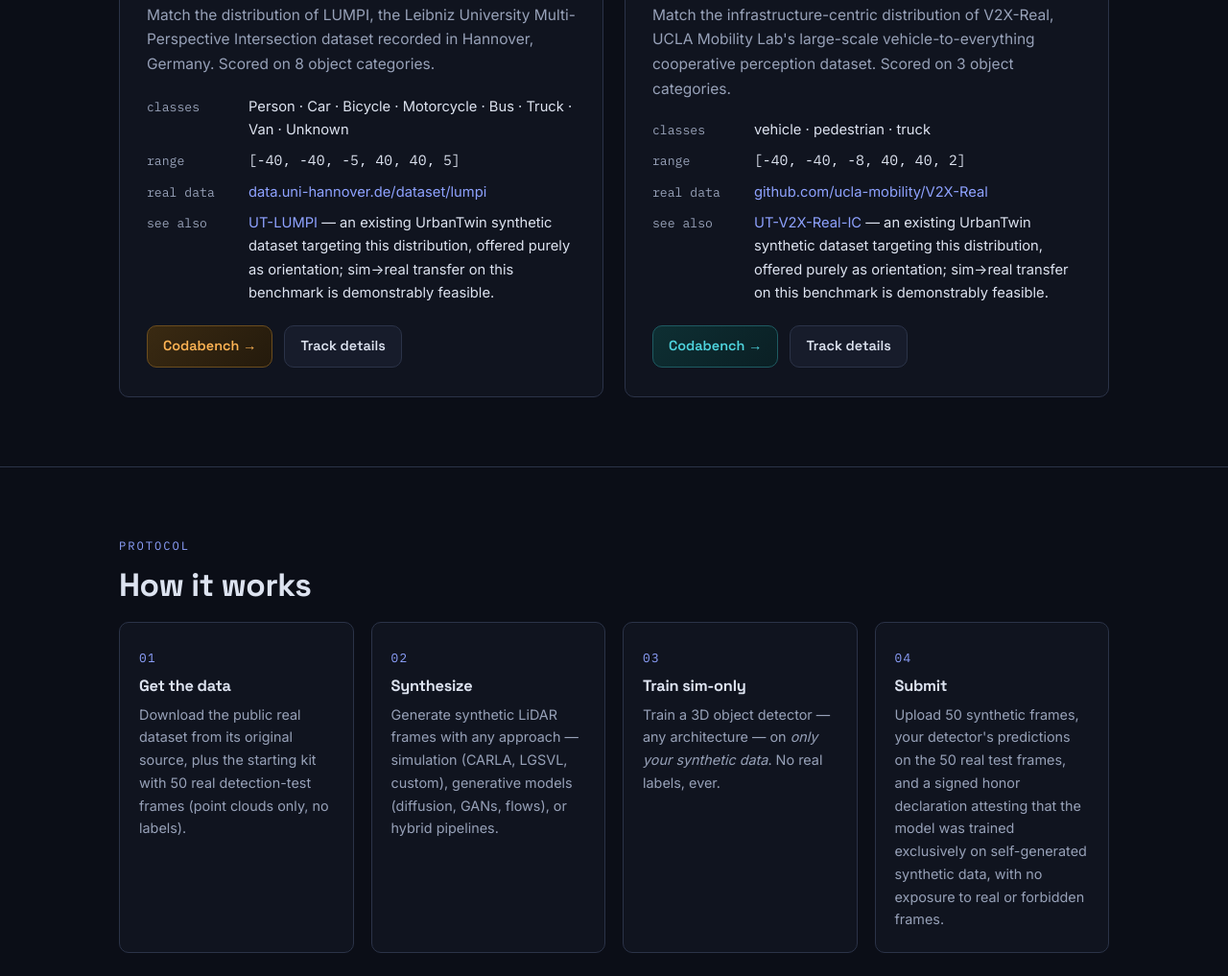
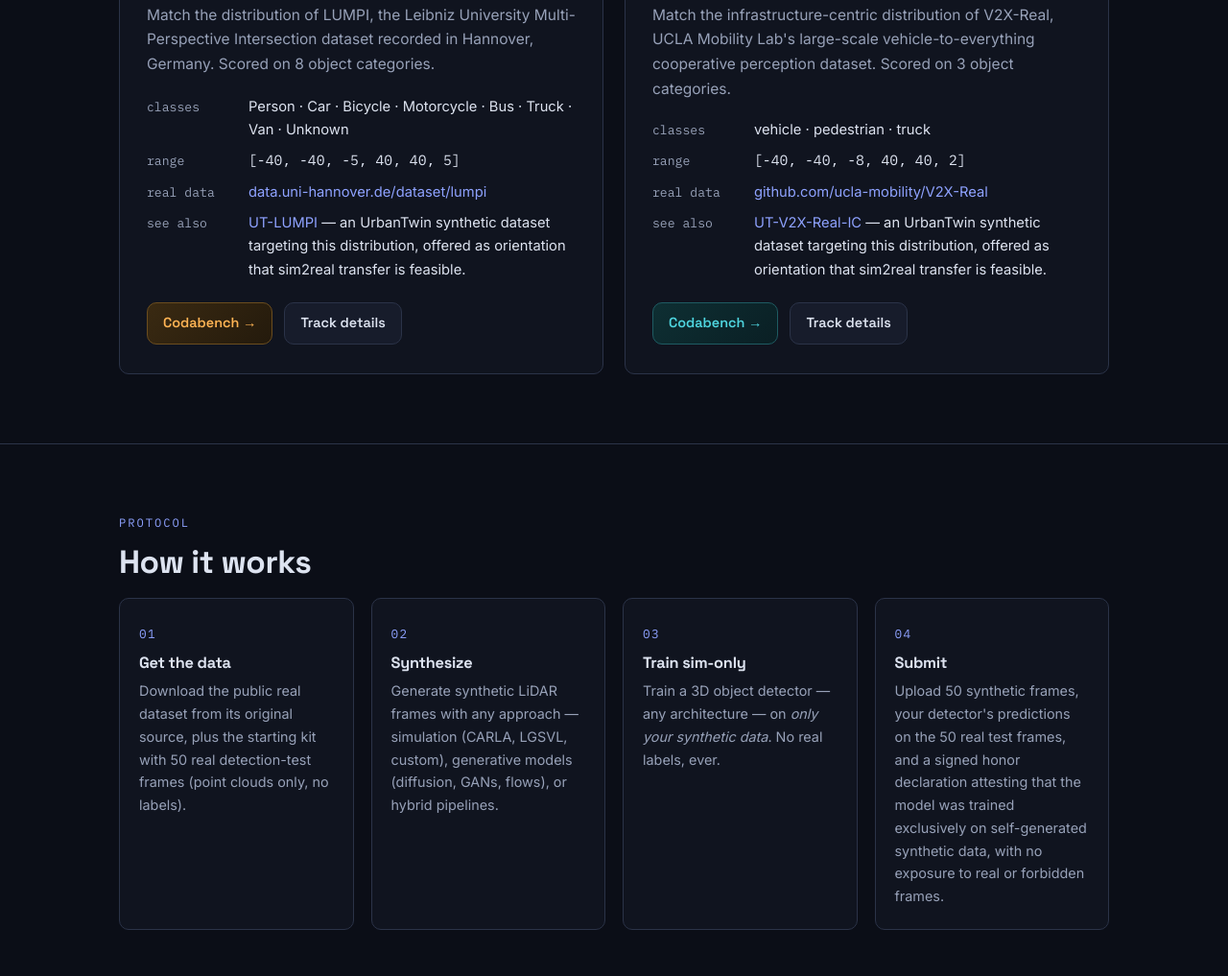
Before and after one commit to m-shahbaz-kharal/urbantwin-sim2real-challenge, a plain HTML site: page index.html in a window 1280 px wide. Shown: the part 1365-2382 px from the top of the page at 96% size. Drawn offline with Linux system fonts and the light colour scheme; animation ran at ten frames a second.

Commit message:
Tighten see-also wording on track cards

```diff
--- a/index.html
+++ b/index.html
@@ -77,7 +77,7 @@
           <div><span class="mk">classes</span><span>Person · Car · Bicycle · Motorcycle · Bus · Truck · Van · Unknown</span></div>
           <div><span class="mk">range</span><span class="mono">[-40, -40, -5, 40, 40, 5]</span></div>
           <div><span class="mk">real data</span><span><a href="https://data.uni-hannover.de/dataset/lumpi">data.uni-hannover.de/dataset/lumpi</a></span></div>
-          <div><span class="mk">see also</span><span><a href="https://doi.org/10.7910/DVN/D9SSWD">UT-LUMPI</a> — an existing UrbanTwin synthetic dataset targeting this distribution, offered purely as orientation; sim→real transfer on this benchmark is demonstrably feasible.</span></div>
+          <div><span class="mk">see also</span><span><a href="https://doi.org/10.7910/DVN/D9SSWD">UT-LUMPI</a> — an UrbanTwin synthetic dataset targeting this distribution, offered as orientation that sim2real transfer is feasible.</span></div>
         </div>
         <div class="track-actions">
           <a class="btn btn-sm btn-lumpi" href="https://www.codabench.org/competitions/16684/">Codabench →</a>
@@ -92,7 +92,7 @@
           <div><span class="mk">classes</span><span>vehicle · pedestrian · truck</span></div>
           <div><span class="mk">range</span><span class="mono">[-40, -40, -8, 40, 40, 2]</span></div>
           <div><span class="mk">real data</span><span><a href="https://github.com/ucla-mobility/V2X-Real">github.com/ucla-mobility/V2X-Real</a></span></div>
-          <div><span class="mk">see also</span><span><a href="https://doi.org/10.7910/DVN/N6N4UR">UT-V2X-Real-IC</a> — an existing UrbanTwin synthetic dataset targeting this distribution, offered purely as orientation; sim→real transfer on this benchmark is demonstrably feasible.</span></div>
+          <div><span class="mk">see also</span><span><a href="https://doi.org/10.7910/DVN/N6N4UR">UT-V2X-Real-IC</a> — an UrbanTwin synthetic dataset targeting this distribution, offered as orientation that sim2real transfer is feasible.</span></div>
         </div>
         <div class="track-actions">
           <a class="btn btn-sm btn-v2x" href="https://www.codabench.org/competitions/16685/">Codabench →</a>
```
